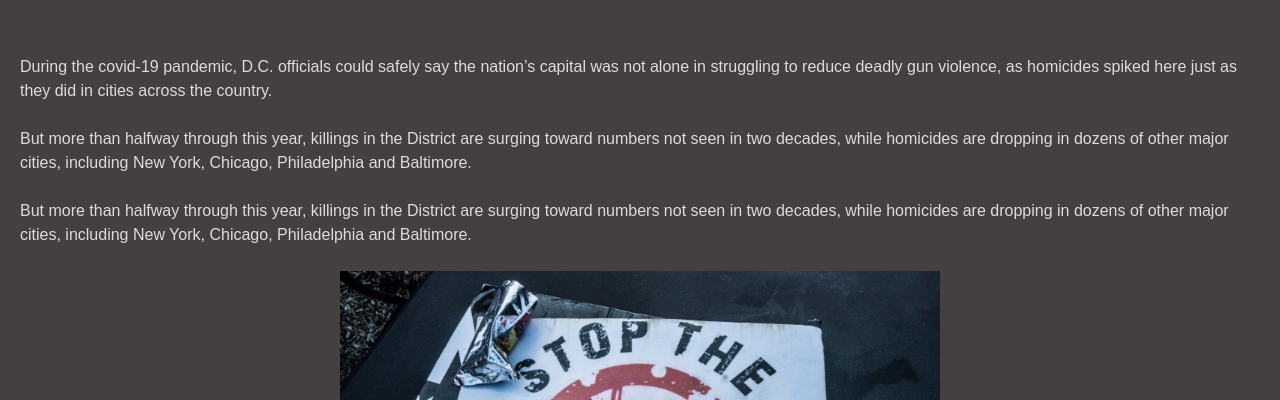
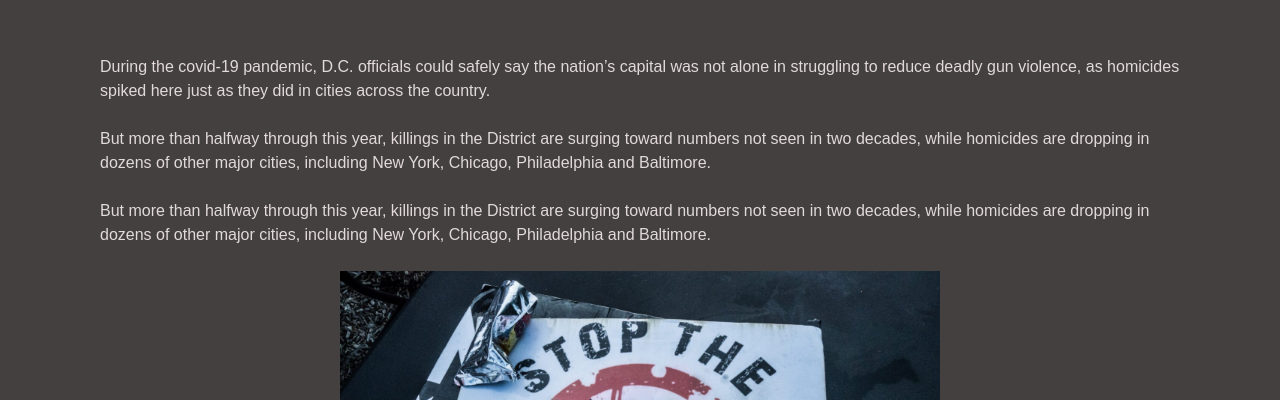
Before and after one commit to caitlynblake/caitlynblake-jour352, a plain HTML site: page final-project/final-project.html in a window 1280 px wide. Shown: the part 400-800 px from the top of the page. Drawn offline with nearby package versions, Linux system fonts and the light colour scheme.

Commit message:
Update final-stylesheet.css

```diff
--- a/final-project/final-stylesheet.css
+++ b/final-project/final-stylesheet.css
@@ -14,8 +14,8 @@ font-family: garamond;}
     color: #e2d9d9;
     text-align: left;
     font-family:Arial, Helvetica, sans-serif;
-    margin-left: 20px;
-    margin-right: 20px;
+    margin-left: 100px;
+    margin-right: 100px;
 }
 
 #photo
```
